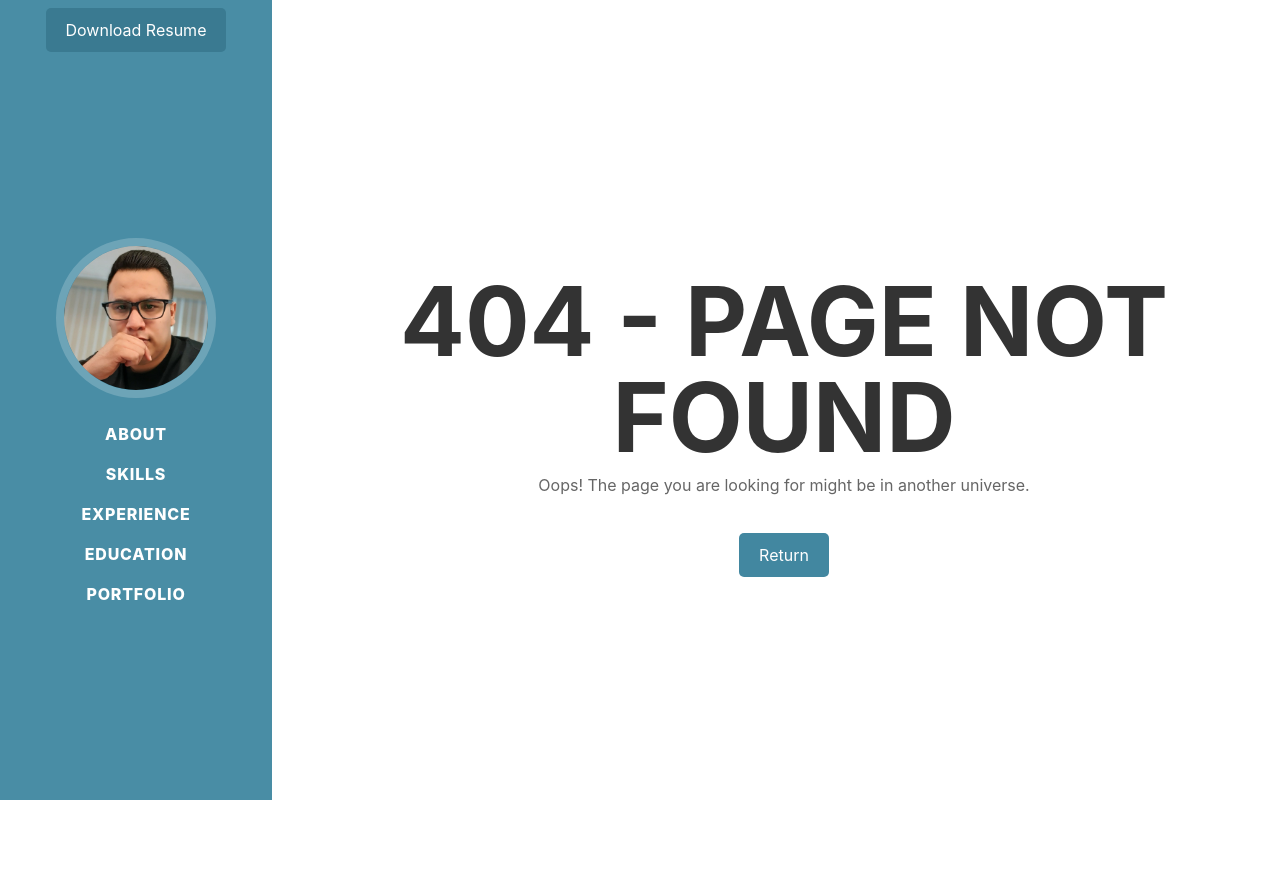
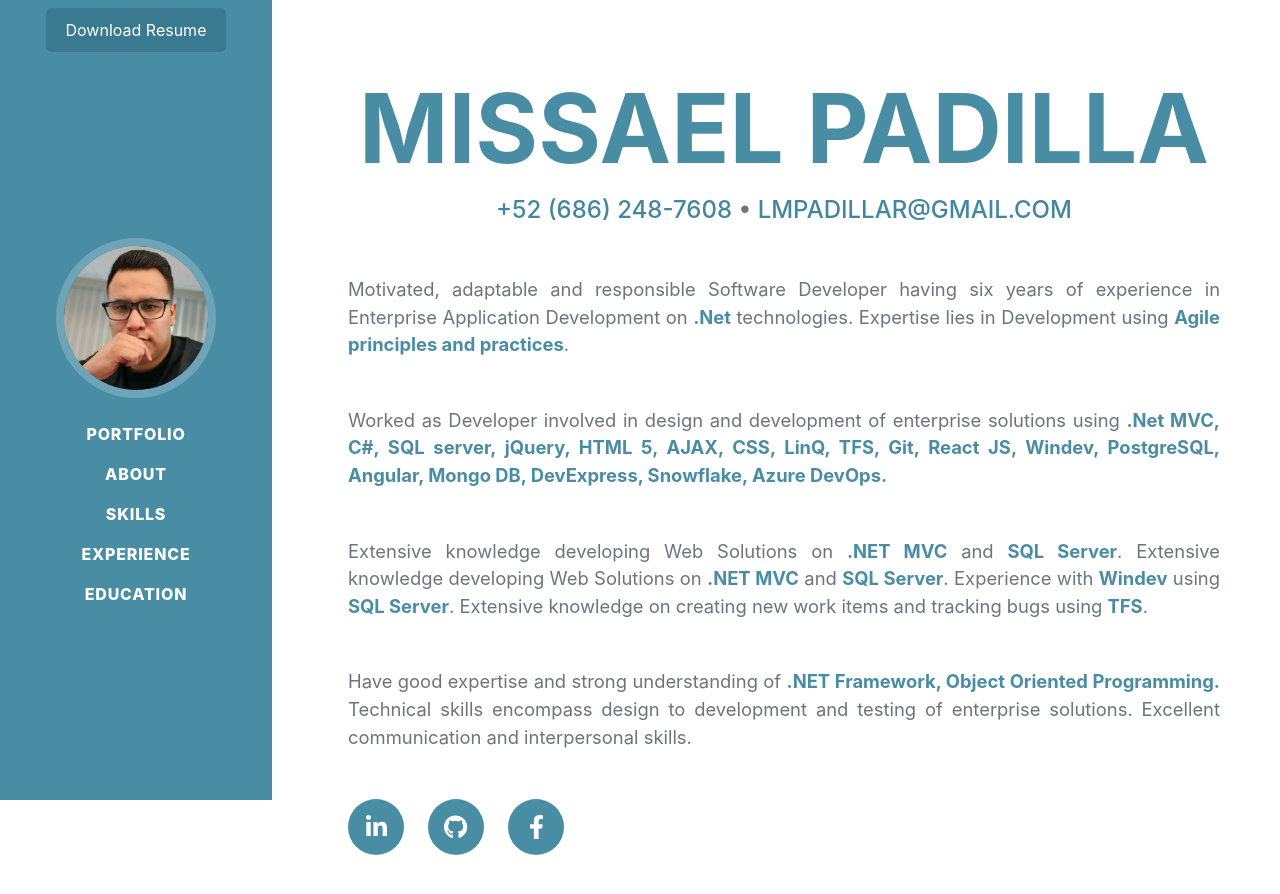
Before and after one commit to missael07/portfolio, an Angular app: page /about in a window 1280 px wide. Before the commit this address had no page. Shown: the top 894 px of the page. Before the commit the page ends 800 px from the top, so only its background shows below. Built offline with nearby package versions, Linux system fonts and the light colour scheme; a web font is replaced by a local one.

Commit message:
Make styling changes

```diff
--- a/src/app/app-routing.module.ts
+++ b/src/app/app-routing.module.ts
@@ -8,8 +8,8 @@ import { EducationComponent } from './components/education/education.component';
 import { NotFoundComponent } from './not-found/not-found.component';
 
 const routes: Routes = [
-  { path: '',component: ProfileComponent},
-  { path: 'portfolio', component: ProjectsComponent },
+  { path: '',component: ProjectsComponent},
+  { path: 'about', component: ProfileComponent },
   { path: 'experience', component: ExperienceComponent },
   { path: 'education', component: EducationComponent },
   { path: 'skills', component: SkillsComponent },
--- a/src/app/components/profile/profile.component.html
+++ b/src/app/components/profile/profile.component.html
@@ -10,24 +10,41 @@
     <p class="lead mb-5">
       Motivated, adaptable and responsible Software Developer having six years
       of experience in Enterprise Application Development on
-      <span class="text-primary"><b>.Net</b></span> technologies. Expertise lies in
-      Development using
-      <span class="text-primary"><b>Agile principles and practices</b></span>. Worked
-      as Developer involved in design and development of enterprise solutions
-      using
-      <span class="text-primary"><b>.Net MVC, C#, SQL server, jQuery, HTML 5, AJAX, CSS, LinQ, TFS, Git,
-        React JS, Windev, PostgreSQL, Angular, Mongo DB, DevExpress, Snowflake,
-        Azure DevOps.</b>
+      <span class="text-primary"><b>.Net</b></span> technologies. Expertise lies
+      in Development using
+      <span class="text-primary"><b>Agile principles and practices</b></span
+      >.
+    </p>
+    <p class="lead mb-5">
+      Worked as Developer involved in design and development of enterprise
+      solutions using
+      <span class="text-primary"
+        ><b
+          >.Net MVC, C#, SQL server, jQuery, HTML 5, AJAX, CSS, LinQ, TFS, Git,
+          React JS, Windev, PostgreSQL, Angular, Mongo DB, DevExpress,
+          Snowflake, Azure DevOps.</b
+        >
       </span>
+    </p>
+
+    <p class="lead mb-5">
       Extensive knowledge developing Web Solutions on
       <span class="text-primary"><b>.NET MVC</b></span> and
-      <span class="text-primary"><b>SQL Server</b></span>. Experience with
-      <span class="text-primary"><b>Windev</b></span> using
-      <span class="text-primary"><b>SQL Server</b></span>. Extensive
-      knowledge on creating new work items and tracking bugs using
-      <span class="text-primary"><b>TFS.</b></span> Have good expertise and strong
-      understanding of
-      <span class="text-primary"><b>.NET Framework, Object Oriented Programming.</b></span>
+      <span class="text-primary"><b>SQL Server</b></span
+      >. Extensive knowledge developing Web Solutions on
+      <span class="text-primary"><b>.NET MVC</b></span> and
+      <span class="text-primary"><b>SQL Server</b></span
+      >. Experience with <span class="text-primary"><b>Windev</b></span> using
+      <span class="text-primary"><b>SQL Server</b></span
+      >. Extensive knowledge on creating new work items and tracking bugs using
+      <span class="text-primary"><b>TFS</b></span
+      >.
+    </p>
+    <p class="lead mb-5">
+      Have good expertise and strong understanding of
+      <span class="text-primary"
+        ><b>.NET Framework, Object Oriented Programming.</b></span
+      >
       Technical skills encompass design to development and testing of enterprise
       solutions. Excellent communication and interpersonal skills.
     </p>
--- a/src/app/menu/menu.component.html
+++ b/src/app/menu/menu.component.html
@@ -24,7 +24,12 @@
   <div class="collapse navbar-collapse" id="navbarResponsive">
     <ul class="navbar-nav">
       <li class="nav-item" routerLinkActive="active">
-        <a class="nav-link js-scroll-trigger link" routerLink="/">About</a>
+        <a class="nav-link js-scroll-trigger link" routerLink="/"
+          >Portfolio</a
+        >
+      </li>
+      <li class="nav-item" routerLinkActive="active">
+        <a class="nav-link js-scroll-trigger link" routerLink="/about">About</a>
       </li>
       <li class="nav-item" routerLinkActive="active">
         <a class="nav-link js-scroll-trigger link" routerLink="/skills"
@@ -41,11 +46,6 @@
           >Education</a
         >
       </li>
-      <li class="nav-item" routerLinkActive="active">
-        <a class="nav-link js-scroll-trigger link" routerLink="/portfolio"
-          >Portfolio</a
-        >
-      </li>
     </ul>
   </div>
   <a #enlaceDescarga style="display: none;"></a>
--- a/src/app/services/github.service.ts
+++ b/src/app/services/github.service.ts
@@ -20,7 +20,6 @@ export class GithubService {
     });
     return this.http.get<Netlify[]>(`${this.apiUrl}`, { headers })
     .pipe( map((resp: Netlify[]) => {
-      console.log(resp);
       const users = resp.filter(f => f.use_functions === null).map(
         (site) =>
           new NetliFySiteClass(
```
